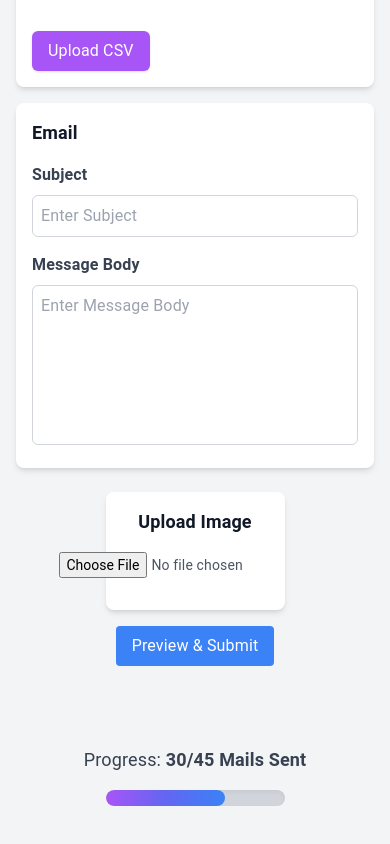
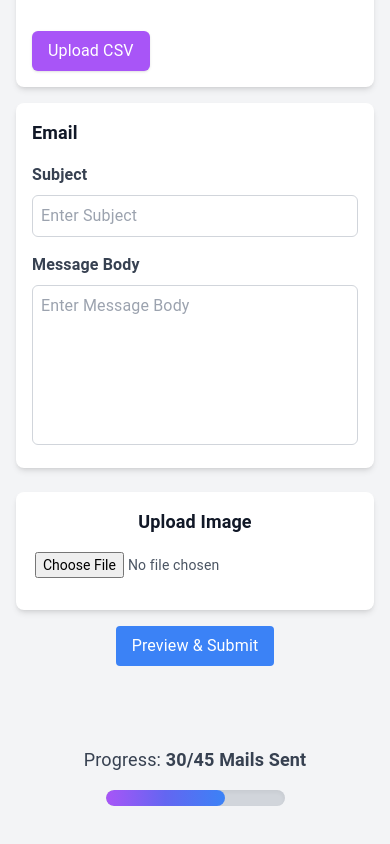
Before and after one commit to akanoao/gr-dashboard-frontend, a React (Vite) app: page /certificate in a window 390 px wide. Shown: the part 530-1374 px from the top of the page. Built offline with nearby package versions, Linux system fonts and the light colour scheme; no server answers.

Commit message:
responsiveness solved

```diff
--- a/src/components/CertificateDashboard.tsx
+++ b/src/components/CertificateDashboard.tsx
@@ -104,7 +104,6 @@ const CertificateDashboard = () => {
       });
     }, 1000);
   };
-
 
   const handleCancelPreview = () => {
     setPreviewContent(null);
@@ -217,13 +216,15 @@ const CertificateDashboard = () => {
 
       <div className="flex justify-center gap-4 lg:gap-6 w-full max-w-6xl mt-6">
         {/* certificate image */}
-        <div className="bg-white shadow-md rounded-lg p-4 lg:p-6 w-1/2 flex flex-col items-center relative">
-          <h2 className="text-gray-900 font-bold text-lg mb-4">Upload Image</h2>
+        <div className="bg-white shadow-md rounded-lg p-4 lg:p-6 w-full max-w-sm md:w-1/2 flex flex-col items-center relative">
+          <h2 className="text-gray-900 font-bold text-lg mb-4 text-center">
+            Upload Image
+          </h2>
 
           <input
             type="file"
             accept="image/*"
-            className="text-sm text-gray-600 mb-4"
+            className="text-sm text-gray-600 mb-4 w-full max-w-xs"
             onChange={handleImageUpload}
           />
 
@@ -276,7 +277,6 @@ const CertificateDashboard = () => {
         <div className="fixed inset-0 bg-black bg-opacity-50 flex lg:flex-row justify-center items-center z-10">
           <div className="bg-white rounded-lg shadow-lg overflow-hidden relative p-6 w-3/4 max-h-[80vh] flex flex-col">
             <div className="flex-1 flex flex-row">
-
               <div className="w-1/2 p-4 border-r border-gray-300 overflow-y-auto max-h-[60vh]">
                 <div className="text-left">
                   <h2 className="text-lg font-bold text-gray-900 mb-2">
```
